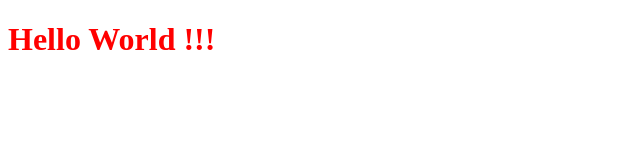
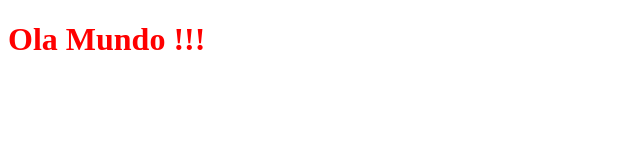
Before and after one commit to rodrigoalourenco/ipw_2t1_cepr, a plain HTML site: page index.html in a window 1280 px wide. Shown: the whole page, without its empty margins (0-640 px from the left). Drawn offline with Linux system fonts and the light colour scheme.

Commit message:
trocando a descrição

```diff
--- a/index.html
+++ b/index.html
@@ -6,7 +6,7 @@
 	<link rel="stylesheet" type="text/css" href="myStyle.css">
 </head>
 <body>
-	<h1>Hello World !!!</h1>
+	<h1>Ola Mundo !!!</h1>
 
 </body>
 </html>
```
